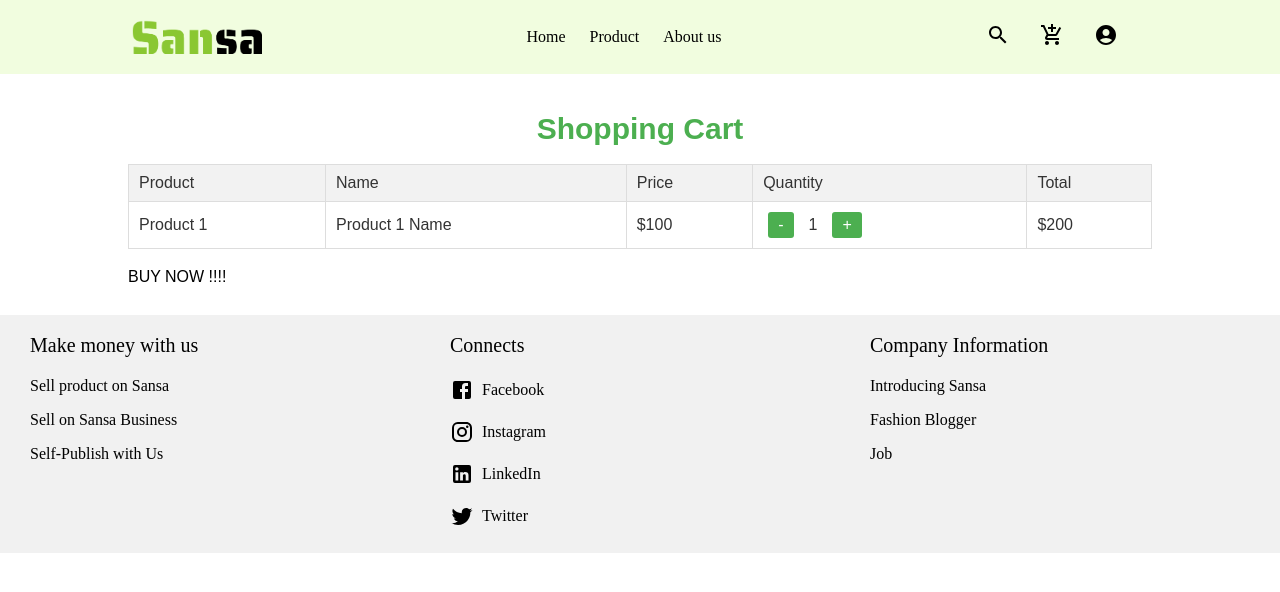
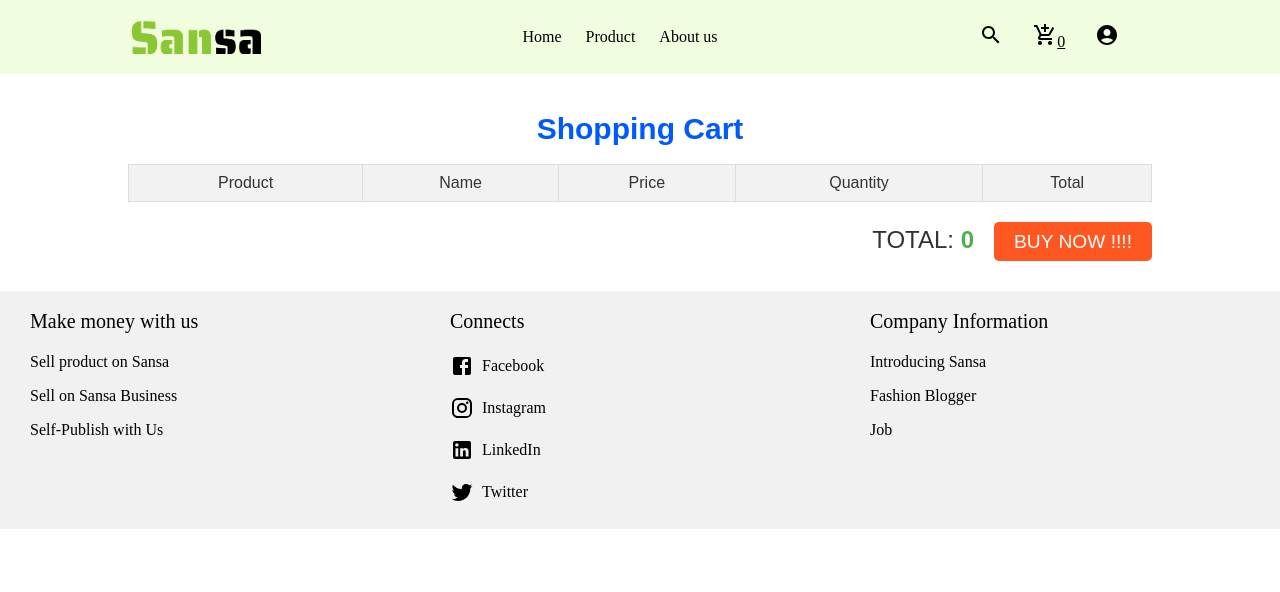
Before and after one commit to LeMinhAnh0912/Project_sellclothes, a React (Vite) app: page /shopping in a window 1280 px wide. Shown: the top 592 px of the page. Built offline with nearby package versions, Linux system fonts and the light colour scheme.

Commit message:
feature/shopping-cart

```diff
--- a/package.json
+++ b/package.json
@@ -17,10 +17,12 @@
     "@mui/icons-material": "^5.15.18",
     "@mui/material": "^5.15.18",
     "@mui/styled-engine-sc": "^6.0.0-alpha.18",
+    "@reduxjs/toolkit": "^2.2.5",
     "axios": "^1.7.2",
     "concurrently": "^8.2.2",
     "react": "^18.2.0",
     "react-dom": "^18.2.0",
+    "react-redux": "^9.1.2",
     "react-router-dom": "^6.23.1",
     "styled-components": "^6.1.11"
   },
--- a/src/components/header/Header.jsx
+++ b/src/components/header/Header.jsx
@@ -4,8 +4,15 @@ import "./Header.css";
 import SearchIcon from "@mui/icons-material/Search";
 import AddShoppingCartIcon from "@mui/icons-material/AddShoppingCart";
 import AccountCircleIcon from "@mui/icons-material/AccountCircle";
+
+import { useDispatch, useSelector } from "react-redux";
 import { Link } from "react-router-dom";
 export default function Header() {
+  const dispatch = useDispatch();
+  const cartItems = useSelector((state) => state.cart.items);
+  const totalQuantity = cartItems.reduce((acc, currentValue) => {
+    return acc + currentValue.quantity;
+  }, 0);
   return (
     <div>
       <div className="container">
@@ -37,7 +44,9 @@ export default function Header() {
           </div>
           <div>
             <Link to="/shopping" className="user-icon">
+              {" "}
               <AddShoppingCartIcon />
+              {totalQuantity}
             </Link>
           </div>
           <div>
--- a/src/main.jsx
+++ b/src/main.jsx
@@ -1,10 +1,15 @@
+// src/index.js hoặc src/main.js (tùy thuộc vào cấu trúc dự án của bạn)
 import React from "react";
 import ReactDOM from "react-dom/client";
-import App from "./App.jsx";
 import { BrowserRouter } from "react-router-dom";
+import { Provider } from "react-redux";
+import store from "./redux/store"; // Đảm bảo bạn nhập đúng đường dẫn
+import App from "./App";
 
 ReactDOM.createRoot(document.getElementById("root")).render(
-  <BrowserRouter>
-    <App />
-  </BrowserRouter>
+  <Provider store={store}>
+    <BrowserRouter>
+      <App />
+    </BrowserRouter>
+  </Provider>
 );
--- /dev/null
+++ b/src/pages/CartItem.jsx
@@ -0,0 +1,54 @@
+import React from "react";
+import { adjustQuantity, removeFromCart } from "../redux/slices/cartReducer";
+import { useDispatch } from "react-redux";
+
+export default function CartItem({ item }) {
+  const dispatch = useDispatch();
+
+  const handleAdjustQuantity = (itemId, quantity) => {
+    dispatch(adjustQuantity({ id: itemId, quantity }));
+  };
+
+  const handleRemoveItem = (itemId) => {
+    dispatch(removeFromCart({ id: itemId }));
+  };
+  return (
+    <tr>
+      <td>
+        {" "}
+        <img
+          src={item.image}
+          alt={item.name}
+          style={{ width: "150px", height: "150px" }}
+        />
+      </td>
+      <td>{item.name}</td>
+      <td>{item.price}</td>
+      <td>
+        <button
+          onClick={() => handleAdjustQuantity(item.id, item.quantity - 1)}
+          className="quantity-btn"
+        >
+          -
+        </button>
+        <span className="quantity">{item.quantity}</span>
+        <button
+          className="quantity-btn"
+          onClick={() => handleAdjustQuantity(item.id, item.quantity + 1)}
+        >
+          +
+        </button>
+        <button
+          onClick={() => handleRemoveItem(item.id)}
+          className="remove-btn"
+        >
+          Delete
+        </button>
+      </td>
+      <td>{item.quantity * item.price}</td>
+    </tr>
+  );
+  {
+    /* Add more rows as needed */
+  }
+}
--- a/src/pages/ShoppingCart.css
+++ b/src/pages/ShoppingCart.css
@@ -8,7 +8,7 @@
 .shopping-cart h1 {
   text-align: center;
   margin-bottom: 20px;
-  color: #4caf50;
+  color: #0059ff;
 }
 
 table {
@@ -21,17 +21,17 @@ thead th {
   background-color: #f2f2f2;
   padding: 10px;
   border: 1px solid #ddd;
-  text-align: left;
+  text-align: center;
 }
 
 tbody td {
   padding: 10px;
   border: 1px solid #ddd;
-  text-align: left;
+  text-align: center;
 }
 
 .quantity-btn {
-  background-color: #4caf50;
+  background-color: #4CAF50;
   color: white;
   border: none;
   padding: 5px 10px;
@@ -41,10 +41,10 @@ tbody td {
 }
 
 .quantity-btn:hover {
-  background-color: #45a049;
+  background-color: #015306;
 }
 
-.quantity {
+.quantity {font-weight: 700;
   margin: 0 10px;
   display: inline-block;
 }
@@ -52,3 +52,48 @@ tbody td {
 tbody tr:nth-child(even) {
   background-color: #f9f9f9;
 }
+
+.cart-total {
+  text-align: right;
+  margin-top: 20px;
+}
+
+.cart-total h3 {
+  display: inline-block;
+  margin-right: 20px;
+  font-size: 1.5em;
+  color: #333;
+}
+
+.cart-total span {
+  font-weight: bold;
+  color: #4CAF50;
+}
+
+.buy-now-btn {
+  background-color: #FF5722;
+  color: white;
+  border: none;
+  padding: 10px 20px;
+  font-size: 1.2em;
+  cursor: pointer;
+  border-radius: 5px;
+  transition: background-color 0.3s ease;
+}
+
+.buy-now-btn:hover {
+  background-color: #008cff;
+}
+.remove-btn{
+  background-color: #fff200;
+  color: white;
+  border: none;
+  padding: 5px 10px;
+  font-size: 1.2em;
+  cursor: pointer;
+  border-radius: 5px;
+  transition: background-color 0.3s ease;
+}
+.remove-btn:hover {
+  background-color: #ff0000;
+}
--- a/src/pages/ShoppingCart.jsx
+++ b/src/pages/ShoppingCart.jsx
@@ -1,7 +1,12 @@
 import React from "react";
 import "./ShoppingCart.css";
+import { useSelector } from "react-redux";
+import CartItem from "./CartItem";
 
 export default function ShoppingCart() {
+  const items = useSelector((state) => state.cart.items);
+  const totalPrice = useSelector((state) => state.cart.totalPrice);
+
   return (
     <div className="shopping-cart">
       <h1>Shopping Cart</h1>
@@ -16,21 +21,17 @@ export default function ShoppingCart() {
           </tr>
         </thead>
         <tbody>
-          <tr>
-            <td>Product 1</td>
-            <td>Product 1 Name</td>
-            <td>$100</td>
-            <td>
-              <button className="quantity-btn">-</button>
-              <span className="quantity">1</span>
-              <button className="quantity-btn">+</button>
-            </td>
-            <td>$200</td>
-          </tr>
-          {/* Add more rows as needed */}
+          {items.map((item) => (
+            <CartItem key={item.id} item={item} />
+          ))}{" "}
         </tbody>
       </table>
-      <button>BUY NOW !!!!</button>
+      <div className="cart-total">
+        <h3>
+          TOTAL: <span>{totalPrice}</span>
+        </h3>
+        <button className="buy-now-btn">BUY NOW !!!!</button>
+      </div>
     </div>
   );
 }
--- /dev/null
+++ b/src/redux/loadState.js
@@ -0,0 +1,13 @@
+const loadState = () => {
+  try {
+    const serializedState = localStorage.getItem("CART");
+    if (serializedState === null) {
+      return undefined;
+    }
+    return JSON.parse(serializedState);
+  } catch (error) {
+    return undefined;
+  }
+};
+
+export default loadState;
--- /dev/null
+++ b/src/redux/middleware/localStorageMiddleware.js
@@ -0,0 +1,7 @@
+export const saveToLocalStorage = (store) => (next) => (action) => {
+  const result = next(action);
+  const state = store.getState();
+  console.log(state);
+  localStorage.setItem("CART", JSON.stringify(state));
+  return result;
+};
--- /dev/null
+++ b/src/redux/slices/authReducer.js
@@ -0,0 +1,28 @@
+import { createSlice } from "@reduxjs/toolkit";
+
+// const [isLogin, setIsLogin] = useState(false);
+
+const authSlice = createSlice({
+  // Tao ten cho store
+  name: "auth",
+  // Tao gia tri khoi tao
+  initialState: {
+    isLogin: !!localStorage.getItem("TOKEN") || false,
+  },
+  // Tao cac func set state
+  reducers: {
+    // Set state la true
+    login: (state) => {
+      state.isLogin = true;
+    },
+    // Set state la false
+    logout: (state) => {
+      state.isLogin = false;
+    },
+  },
+});
+
+const { actions, reducer } = authSlice;
+export const { login, logout } = actions;
+
+export default reducer;
--- /dev/null
+++ b/src/redux/slices/cartReducer.js
@@ -0,0 +1,52 @@
+import { createSlice } from "@reduxjs/toolkit";
+
+const initialState = {
+  items: [],
+  totalPrice: 0,
+};
+
+const cartSlice = createSlice({
+  name: "cart",
+  initialState,
+  reducers: {
+    addToCart: (state, action) => {
+      const itemIndex = state.items.findIndex(
+        (item) => item.id === action.payload.id
+      );
+      if (itemIndex >= 0) {
+        state.items[itemIndex].quantity += 1;
+      } else {
+        state.items.push({ ...action.payload, quantity: 1 });
+      }
+      state.totalPrice += action.payload.price;
+    },
+    removeFromCart: (state, action) => {
+      const itemIndex = state.items.findIndex(
+        (item) => item.id === action.payload.id
+      );
+      if (itemIndex >= 0) {
+        state.totalPrice -=
+          state.items[itemIndex].price * state.items[itemIndex].quantity;
+        // delete a item from array
+        state.items.splice(itemIndex, 1);
+      }
+    },
+    adjustQuantity: (state, action) => {
+      const itemIndex = state.items.findIndex(
+        (item) => item.id === action.payload.id
+      );
+      if (itemIndex >= 0) {
+        const item = state.items[itemIndex];
+        state.totalPrice -= item.price * item.quantity;
+        item.quantity = action.payload.quantity;
+        state.totalPrice += item.price * action.payload.quantity;
+        if (item.quantity <= 0) {
+          state.items.splice(itemIndex, 1);
+        }
+      }
+    },
+  },
+});
+
+export const { addToCart, removeFromCart, adjustQuantity } = cartSlice.actions;
+export default cartSlice.reducer;
--- /dev/null
+++ b/src/redux/store.js
@@ -0,0 +1,18 @@
+import { configureStore } from "@reduxjs/toolkit";
+import authSlice from "./slices/authReducer";
+import cartSlice from "./slices/cartReducer";
+import { saveToLocalStorage } from "./middleware/localStorageMiddleware";
+import loadState from "./loadState";
+
+const preloadedState = loadState();
+
+export default configureStore({
+  reducer: {
+    auth: authSlice,
+    cart: cartSlice,
+  },
+  preloadedState,
+  middleware: (getDefaultMiddleware) => {
+    return getDefaultMiddleware().concat(saveToLocalStorage);
+  },
+});
```
Also changed, not shown: src/components/detail/Detail.jsx (+17 -15 lines), 1 other file (tests, documents, lock files or other folders).
